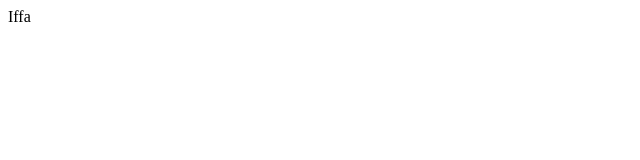
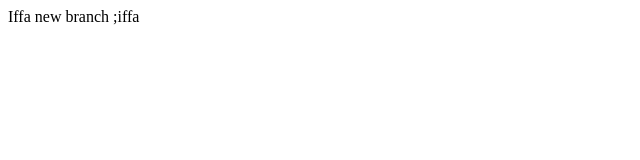
Before and after one commit to iffatunnessa/testgossip, a plain HTML site: page index.html in a window 1280 px wide. Shown: the whole page, without its empty margins (0-640 px from the left). Drawn offline with Linux system fonts and the light colour scheme.

Commit message:
new branch

```diff
--- a/index.html
+++ b/index.html
@@ -8,5 +8,6 @@
 </head>
 <body>
     Iffa
+    new branch ;iffa
 </body>
 </html>
```
